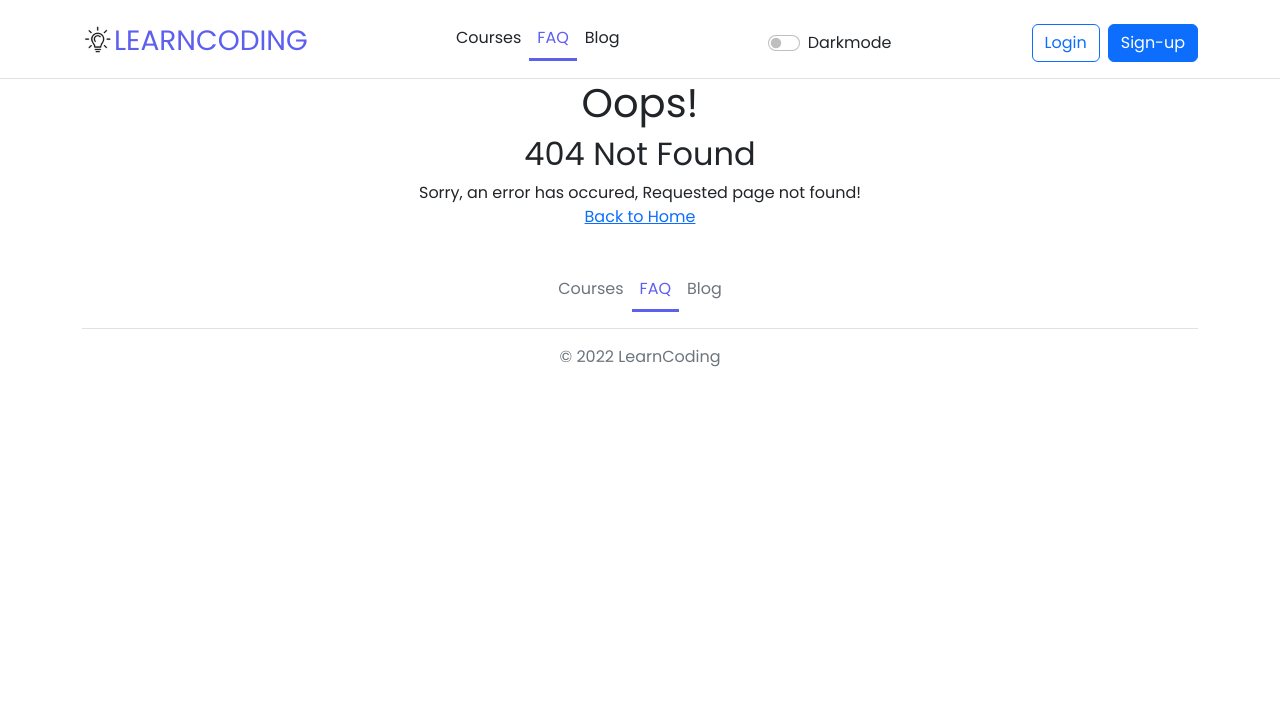
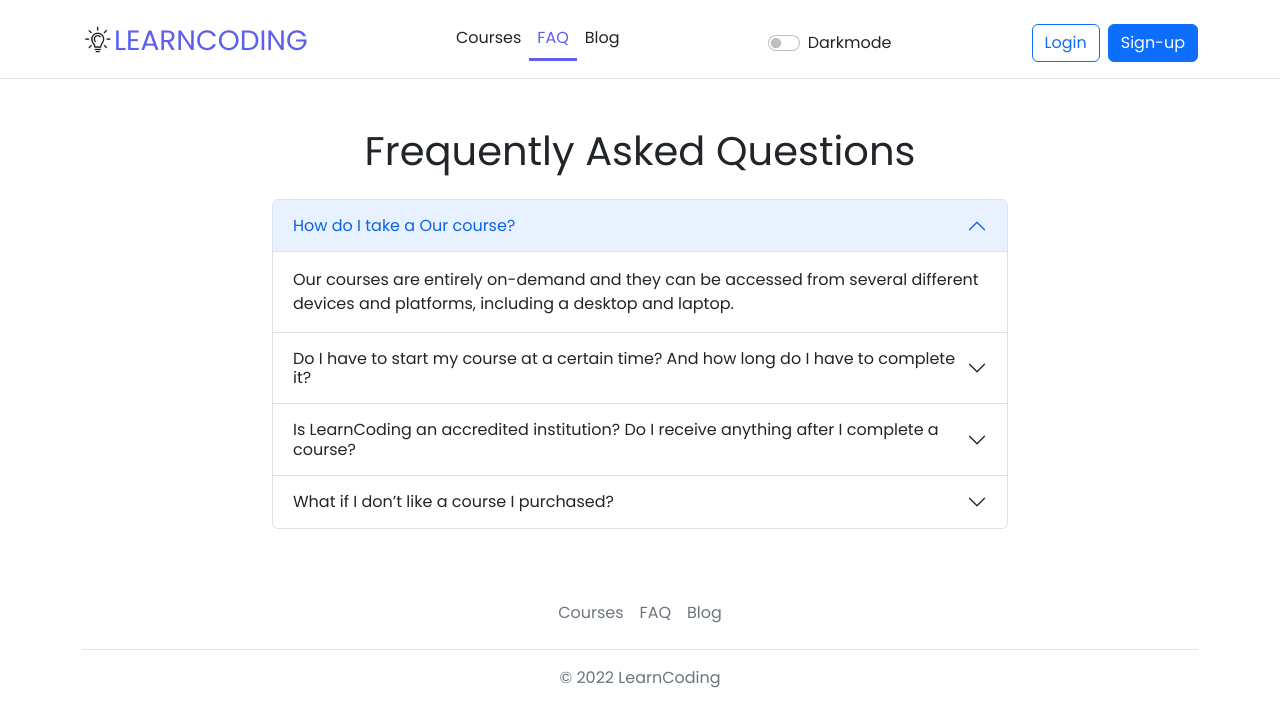
Before and after one commit to mahfuz271/learn-coding, a React (Create React App) app: page /faq in a window 1280 px wide. Before the commit this address had no page. Shown: the top 726 px of the page. Built offline with nearby package versions, Linux system fonts and the light colour scheme.

Commit message:
blog and faq added

```diff
--- a/src/App.css
+++ b/src/App.css
@@ -63,3 +63,7 @@ a.active-link {
 .prices {
     color: #289BDE;
 }
+.courses {
+    height: 100%;
+    border: 1px solid #E8E8E8;
+}
--- /dev/null
+++ b/src/Components/Blog/Blog.js
@@ -0,0 +1,19 @@
+import React from 'react';
+
+const Blog = () => {
+    return (
+        <div className='container mt-5'>
+            <h1 className='text-center my-3 mb-5'>Blog</h1>
+            <h2>what is cors?</h2>
+            <p>Cross-origin resource sharing is a mechanism that allows restricted resources on a web page to be requested from another domain outside the domain from which the first resource was served. A web page may freely embed cross-origin images, stylesheets, scripts, iframes, and videos.</p>
+            <h2>Why are you using firebase? What other options do you have to implement authentication?</h2>
+            <p>Firebase Authentication provides backend services, easy-to-use SDKs, and ready-made UI libraries to authenticate users to your app. It supports authentication using passwords, phone numbers, popular federated identity providers like Google, Facebook and Twitter, and more.</p>
+            <h2>How does the private route work?</h2>
+            <p>The react private route component renders child components ( children ) if the user is logged in. If not logged in the user is redirected to the /login page with the return url passed in the location state property.</p>
+            <h2>What is Node? How does Node work?</h2>
+            <p>Node. js is a JavaScript runtime environment that achieves low latency and high throughput by taking a “non-blocking” approach to serving requests. In other words, Node. js wastes no time or resources on waiting for I/O requests to return.</p>
+        </div>
+    );
+};
+
+export default Blog;
--- /dev/null
+++ b/src/Components/Faq/Faq.js
@@ -0,0 +1,75 @@
+import React from 'react';
+
+const Faq = () => {
+    return (
+        <div className='container mt-5'>
+            <div class="row">
+                <div class="col-md-8 mx-auto text-center">
+                    <h2 class="h1">Frequently Asked Questions</h2>
+                </div>
+            </div>
+            <div class="row mt-3">
+                <div class="col-lg-8 mx-auto">
+                    <div class="accordion" id="accordionExample">
+                        <div class="accordion-item">
+                            <h2 class="accordion-header" id="headingOne">
+                                <button class="accordion-button" type="button" data-bs-toggle="collapse"
+                                    data-bs-target="#collapseOne" aria-expanded="true" aria-controls="collapseOne">
+                                    How do I take a Our course?
+                                </button>
+                            </h2>
+                            <div id="collapseOne" class="accordion-collapse collapse show" aria-labelledby="headingOne"
+                                data-bs-parent="#accordionExample">
+                                <div class="accordion-body">Our courses are entirely on-demand and they can be accessed from several different devices and platforms, including a desktop and laptop.
+                                </div>
+                            </div>
+                        </div>
+                        <div class="accordion-item">
+                            <h2 class="accordion-header" id="headingTwo">
+                                <button class="accordion-button collapsed" type="button" data-bs-toggle="collapse"
+                                    data-bs-target="#collapseTwo" aria-expanded="false" aria-controls="collapseTwo">
+                                    Do I have to start my course at a certain time? And how long do I have to complete it?
+                                </button>
+                            </h2>
+                            <div id="collapseTwo" class="accordion-collapse collapse" aria-labelledby="headingTwo"
+                                data-bs-parent="#accordionExample">
+                                <div class="accordion-body">
+                                    There are no deadlines to begin or complete a course.
+                                </div>
+                            </div>
+                        </div>
+                        <div class="accordion-item">
+                            <h2 class="accordion-header" id="headingt">
+                                <button class="accordion-button collapsed" type="button" data-bs-toggle="collapse"
+                                    data-bs-target="#headingt" aria-expanded="false" aria-controls="headingt">
+                                    Is LearnCoding an accredited institution? Do I receive anything after I complete a course?
+                                </button>
+                            </h2>
+                            <div id="headingt" class="accordion-collapse collapse" aria-labelledby="headingt"
+                                data-bs-parent="#accordionExample">
+                                <div class="accordion-body">
+                                    While LearnCoding is not an accredited institution, we offer skills-based courses taught by real-world experts in their field. Every approved, paid course features a certificate of completion to document your accomplishment.</div>
+                            </div>
+                        </div>
+                        <div class="accordion-item">
+                            <h2 class="accordion-header" id="headingf">
+                                <button class="accordion-button collapsed" type="button" data-bs-toggle="collapse"
+                                    data-bs-target="#headingf" aria-expanded="false" aria-controls="headingf">
+                                    What if I don’t like a course I purchased?
+                                </button>
+                            </h2>
+                            <div id="headingf" class="accordion-collapse collapse" aria-labelledby="headingf"
+                                data-bs-parent="#accordionExample">
+                                <div class="accordion-body">
+                                    We want you to be satisfied, so all eligible courses purchased on LearnCoding can be refunded within 30 days. If you are unhappy with a course, you can request a refund, provided the request meets the guidelines in our refund policy.
+                                </div>
+                            </div>
+                        </div>
+                    </div>
+                </div>
+            </div>
+        </div>
+    );
+};
+
+export default Faq;
--- a/src/Components/Footer/Footer.js
+++ b/src/Components/Footer/Footer.js
@@ -2,15 +2,14 @@ import React from 'react';
 import { NavLink } from 'react-router-dom';
 
 const Footer = () => {
-    let activeClassName = "nav-link px-2 text-muted active-link";
     let inActiveClass = "nav-link px-2 text-muted link-dark";
     return (
-        <div className="container">
+        <div className="container mt-5">
             <footer className="py-3 my-4">
                 <ul className="nav justify-content-center border-bottom pb-3 mb-3">
-                    <li className="nav-item"><NavLink to="/" exact className={(({ isActive }) => isActive ? activeClassName : inActiveClass)} end>Courses</NavLink></li>
-                    <li className="nav-item"><NavLink to="/faq" exact className={(({ isActive }) => isActive ? activeClassName : inActiveClass)} end>FAQ</NavLink></li>
-                    <li className="nav-item"><NavLink to="/blog" exact className={(({ isActive }) => isActive ? activeClassName : inActiveClass)} end>Blog</NavLink></li>
+                    <li className="nav-item"><NavLink to="/" exact className={inActiveClass} end>Courses</NavLink></li>
+                    <li className="nav-item"><NavLink to="/faq" exact className={inActiveClass} end>FAQ</NavLink></li>
+                    <li className="nav-item"><NavLink to="/blog" exact className={inActiveClass} end>Blog</NavLink></li>
                 </ul>
                 <p className="text-center text-muted">© 2022 LearnCoding</p>
             </footer>
--- a/src/Components/Homepage/Homepage.js
+++ b/src/Components/Homepage/Homepage.js
@@ -5,7 +5,7 @@ const Homepage = () => {
     return (
         <div className='row'>
 
-            <div className="col-md-9 my-5">
+            <div className="col-md-9 mt-5">
                 <h2 className="h1 text-center">Discover Our Popular Courses</h2>
                 <p className="text-center">Explore our comprehensive course library to deliver the best training material to
                     your team!
@@ -21,6 +21,7 @@ const Homepage = () => {
                                 <p>Basics of UX design and Adobe XD to create working solution by combining UI with your UX
                                     design. </p>
                                 <p className="fw-bolder prices fs-4">Price : 11.99$</p>
+                                <button className='btn btn-primary'>Add to Cart</button>
                             </div>
                         </div>
                     </div>
@@ -28,7 +29,7 @@ const Homepage = () => {
 
             </div >
 
-            <div className="flex-shrink-0 p-3 col-md-3">
+            <div className="flex-shrink-0 p-3 pt-5 col-md-3">
 
                 <ul className="list-unstyled ps-0">
                     <li className="mb-1">
```
Also changed, not shown: src/Router/Router.js (+10 -0 lines).
